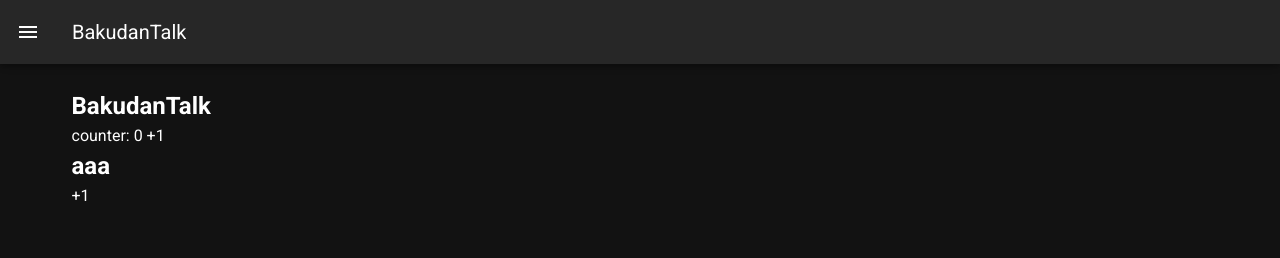
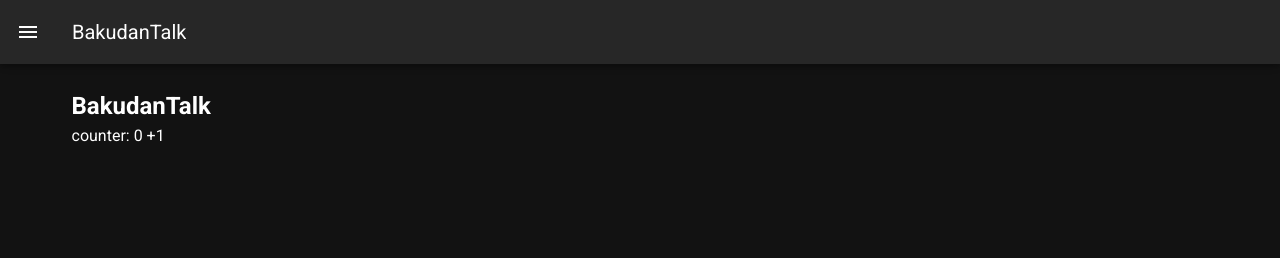
Before and after one commit to wkn816/BakudanTalk, a Nuxt app: page / in a window 1280 px wide. Shown: the top 258 px of the page. Built offline with nearby package versions, Linux system fonts and the light colour scheme.

Commit message:
update-15の倍数の時に画面上に表示

```diff
--- a/components/Topic.vue
+++ b/components/Topic.vue
@@ -1,9 +1,6 @@
 <template>
   <section>
     <h2>{{ topic }}</h2>
-    <button
-      @click="countUp"
-    >+1</button>
   </section>
 </template>
 
--- a/components/counter.vue
+++ b/components/counter.vue
@@ -2,30 +2,29 @@
   <section>
     <h2>{{ title }}</h2>
     counter: {{$store.state.counter.counter}}
-    <button
-      @click="countUp"
-    >+1</button>
-    <Topic />
+    <button @click="countUp">+1</button>
+    <p v-if="topic" class="topic">{{ topic }}</p>
   </section>
 </template>
 
 <script>
-  import Topic from "~/components/Topic.vue";
+// import Topic from "~/components/Topic.vue";
 
 export default {
-  data: function(){
-    return{
-      title : 'BakudanTalk'
-    }
+  data: function() {
+    return {
+      title : "BakudanTalk",
+      error : ""
+    };
   },
-  methods:{
-    async countUp(){
-      this.$store.commit('counter/countUp');
+  methods: {
+    async countUp() {
+      this.$store.commit("counter/countUp");
       if (this.$store.state.counter.counter % 15 === 0) {
-
-      console.log("15の倍数を表示");
-    }
+          this.topic = "出発日を入力してください";
+        console.log("15の倍数を表示");
+      }
     }
   }
-}
+};
 </script>>
```
